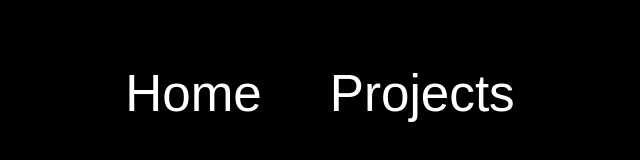
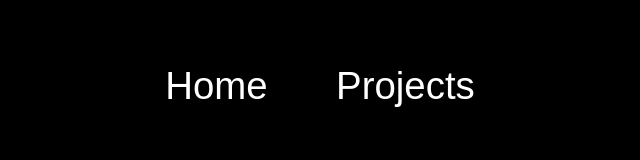
Before and after one commit to gabi1447/odin-todo-list, a website built with webpack: page src/template.html in a window 1280 px wide. Shown: the whole page, without its empty margins (320-960 px from the left). Built offline with nearby package versions, Linux system fonts and the light colour scheme.

Commit message:
Change font-family to arial and change font-size of nav buttons

```diff
--- a/src/styles.css
+++ b/src/styles.css
@@ -8,6 +8,7 @@
 body {
     background-color: black;
     color: white;
+    font-family: Arial, Helvetica, sans-serif;
 }
 
 header {
@@ -21,7 +22,7 @@ header {
     border: none;
     padding: 1rem 2rem;
     cursor: pointer;
-    font-size: 4vw;
+    font-size: 3vw;
     color: white;
     background-color: black;
 }
```
